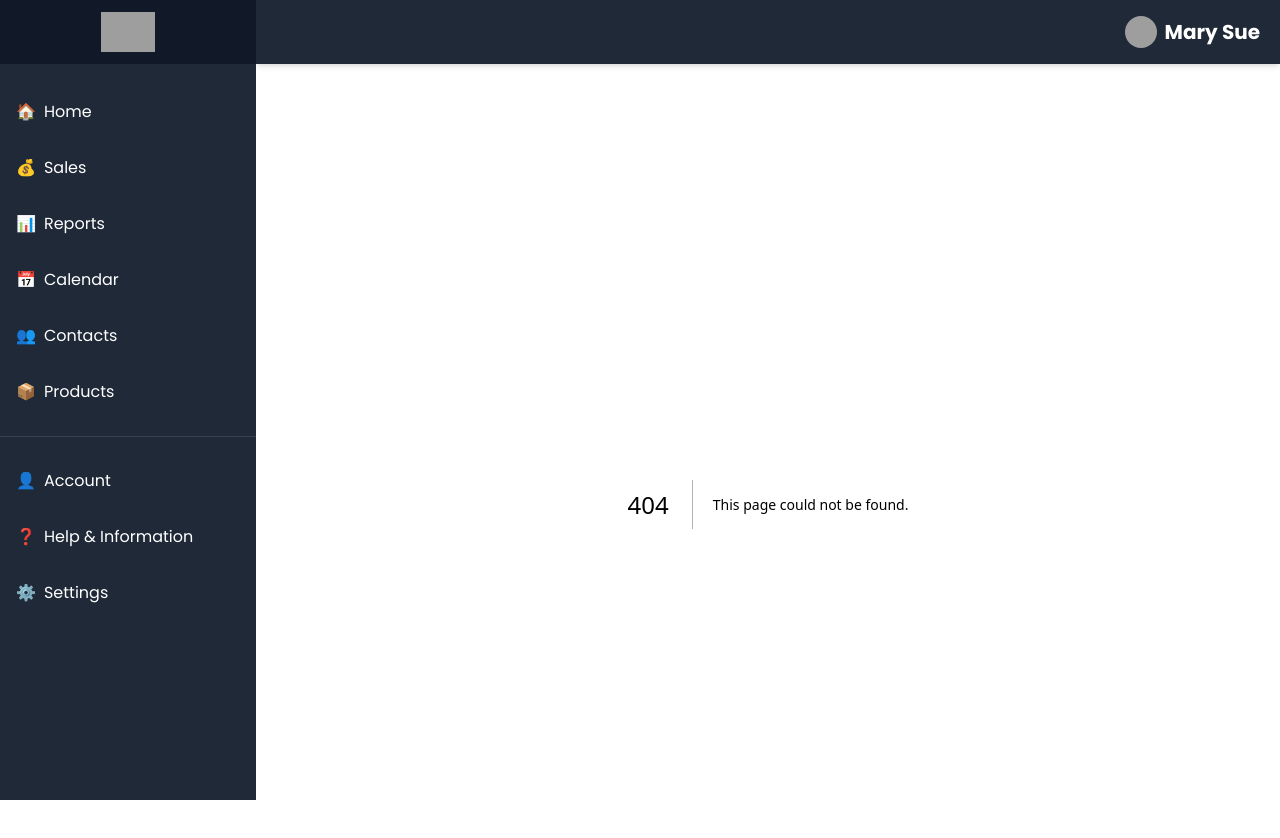
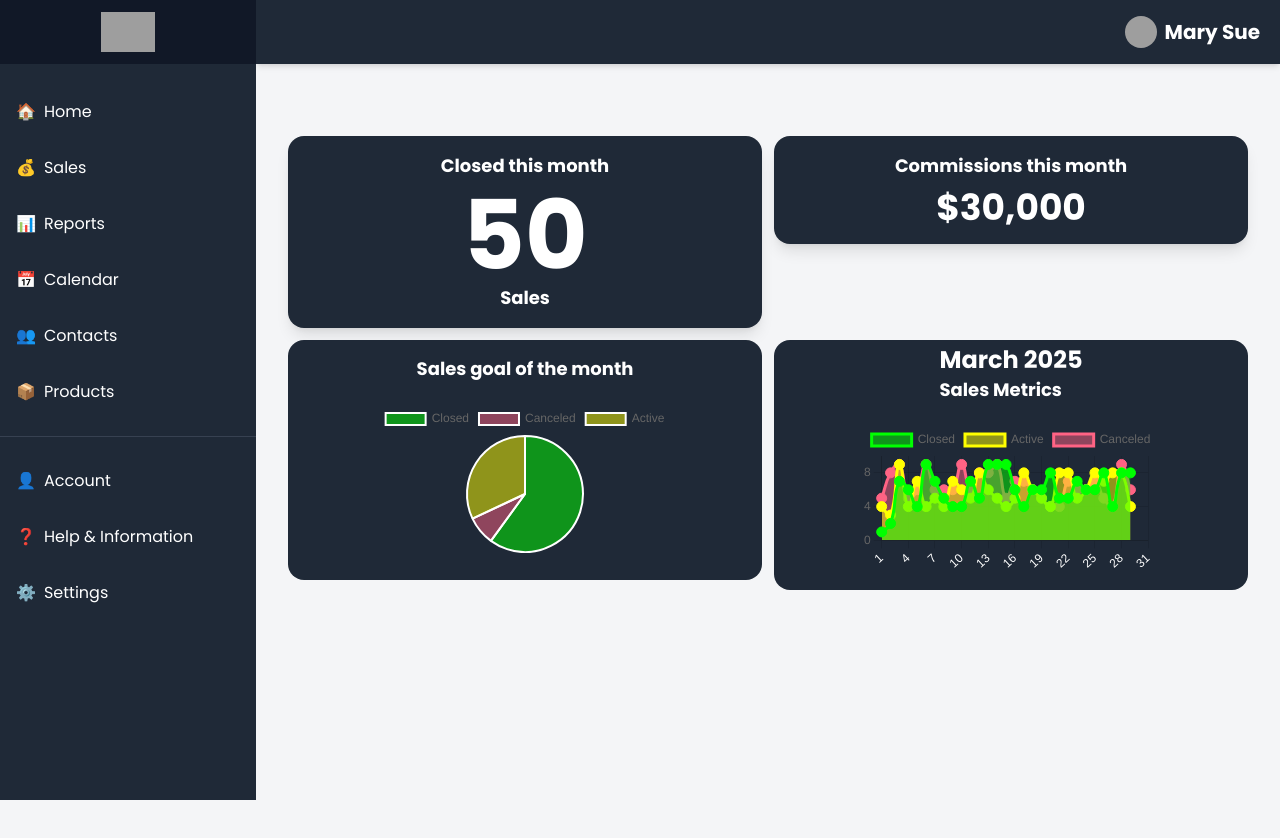
Before and after one commit to BlueE-05/MIX, a Next.js app: page /reports in a window 1280 px wide. Before the commit this address had no page. Shown: the top 838 px of the page. Built offline with nearby package versions, Linux system fonts and the light colour scheme; grey boxes are pictures that could not be loaded.

Commit message:
cambie el nombre de la carpeta/pestaña dashboard a reports, acomodé las graficas, link a pestaña reports

```diff
--- a/src/app/dashboard/page.tsx
+++ /dev/null
@@ -1,31 +0,0 @@
-'use client'
-import Pastel from "@/components/Dashboard/Pastel";
-import BoxClosed from "@/components/Dashboard/BoxClosed";
-import LinesChart from "@/components/Dashboard/LinesChart";
-import PieChart from "@/components/Dashboard/PieChart";
-import BoxComisiones from "@/components/Dashboard/BoxComisiones";
-
-
-export default function Dashboard() {
-  return (
-      <main className="flex flex-col items-center gap-3 p-2">
-        <div>
-          <PieChart/>
-        </div>
-
-        <div>
-          <BoxClosed/>
-        </div>
-
-        <div>
-          <BoxComisiones/>
-        </div>
-
-        <div>
-          <LinesChart/>
-        </div>
-
-
-      </main>
-  );
-}
--- /dev/null
+++ b/src/app/reports/page.tsx
@@ -0,0 +1,20 @@
+'use client'
+import BoxClosed from "@/components/Dashboard/BoxClosed";
+import LinesChart from "@/components/Dashboard/LinesChart";
+import PieChart from "@/components/Dashboard/PieChart";
+import BoxComisiones from "@/components/Dashboard/BoxComisiones";
+
+export default function Dashboard() {
+  return (
+      <main className="min-h-screen p-6">
+
+        <div className="grid grid-cols-2 gap-3 p-2">
+          <div><BoxClosed/></div>
+          <div><BoxComisiones/></div>
+          <div><PieChart/></div>
+          <div><LinesChart/></div>
+        </div>
+
+      </main>
+  );
+}
--- a/src/components/Dashboard/LinesChart.tsx
+++ b/src/components/Dashboard/LinesChart.tsx
@@ -3,7 +3,7 @@ import LinesChartData from "@/mock/LinesChartData";
 
 export default function LinesChart() {
     return (
-        <div className="w-120 h-80 bg-gray-800 text-white rounded-2xl">
+        <div className="flex flex-col items-center justify-center w-200 h-100 bg-gray-800 text-white rounded-2xl">
             <div className="p-1">
                 <p className="text-2xl font-bold">March 2025</p>
                 <p className="text-lg font-semibold">Sales Metrics</p>
--- a/src/components/Dashboard/Pastel.tsx
+++ /dev/null
@@ -1,22 +0,0 @@
-export default function Pastel() {
-  return (
-
-      <main className="flex flex-col gap-8 row-start-2 items-center sm:items-start">
-
-        <link rel="stylesheet" href='globals.css'/>
-        <h1>PIE CHART</h1>
-
-        <figure className="charts">
-          <div className="pie donut"></div>
-          <figcaption className="legends">
-            <span>En curso</span>
-            <span>Cancelado</span>
-            <span>Aprobado</span>
-          </figcaption>
-        </figure>
-
-      </main>
-
-
-  );
-}
--- a/src/components/Dashboard/PieChart.tsx
+++ b/src/components/Dashboard/PieChart.tsx
@@ -3,7 +3,7 @@ import PiechartData from "@/mock/PieChartData";
 
 export default function PieChart() {
     return (
-        <div className="w-120 h-60 bg-gray-800 text-white rounded-2xl">
+        <div className="flex flex-col items-center justify-center w-120 h-60 bg-gray-800 text-white rounded-2xl">
             <div className="p-1">
                 <p className="text-lg font-bold">Sales goal of the month</p>
             </div>
--- a/src/components/Sidebar.tsx
+++ b/src/components/Sidebar.tsx
@@ -25,7 +25,9 @@ const Sidebar = () => {
           </li>
           <li className="flex items-center p-4 hover:bg-gray-700">
             <span className="mr-2">📊</span>
-            <span>Reports</span>
+            <Link href="/reports">
+              <span>Reports</span>
+            </Link>
           </li>
           <li className="flex items-center p-4 hover:bg-gray-700">
             <span className="mr-2">📅</span>
```
